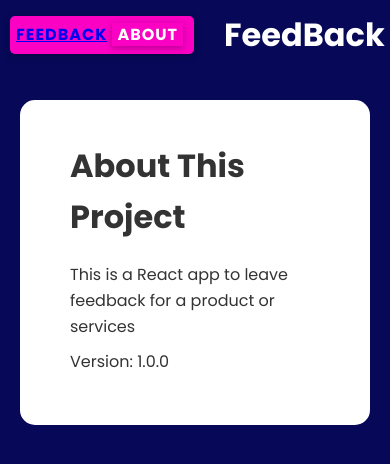
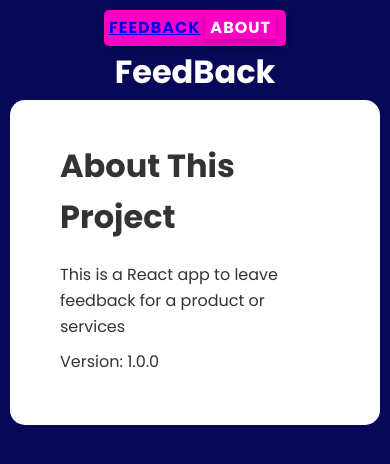
Before and after one commit to hiyabh/feedback-app, a React (Create React App) app: page /about in a window 390 px wide. Shown: the top 464 px of the page. Built offline with nearby package versions, Linux system fonts and the light colour scheme.

Commit message:
Css & fixes

```diff
--- a/src/index.css
+++ b/src/index.css
@@ -15,12 +15,7 @@ body {
 
 ul {
   list-style: none;
-}
 
-.container {
-  max-width: 768px;
-  margin: auto;
-  padding: 0 20px;
 }
 
 header {
@@ -30,8 +25,22 @@ header {
   justify-content: space-between;
   align-items: center;
   margin-bottom: 30px;
+  position: relative;
 }
+
+.container {
+  max-width: 768px;
+  margin: auto;
+  padding: 0 20px;
+  position: absolute;
+  left: 50%;
+  transform: translateX(-50%);
+  max-width: 768px;
+}
+
 .nav-header {
+  position: absolute;
+  left: 0;
   align-items: center;
   justify-content: space-between;
   text-transform: uppercase;
@@ -251,3 +260,27 @@ input:focus {
     width: 80%;
   }
 }
+
+@media (max-width: 768px) {
+  header {
+    height: 80px;
+    flex-direction: column;
+    padding: 10px 0;
+    margin-bottom: 15px;
+  }
+
+  .container {
+    max-width: 100%;
+    padding: 0 10px;
+    position: static;
+    transform: none;
+  }
+
+  .nav-header {
+    position: static;
+    flex-direction: row;
+    margin: 0 auto;
+    padding: 5px;
+    justify-content: space-around;
+  }
+}
--- a/src/pages/AboutPage.jsx
+++ b/src/pages/AboutPage.jsx
@@ -1,4 +1,4 @@
-import { Link } from "react-router-dom";
+// import { Link } from "react-router-dom";
 import Card from "../components/shared/Card";
 
 function AboutPage() {
```
